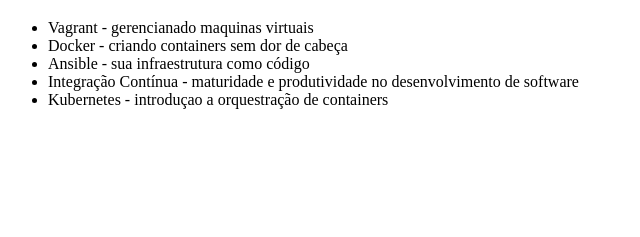
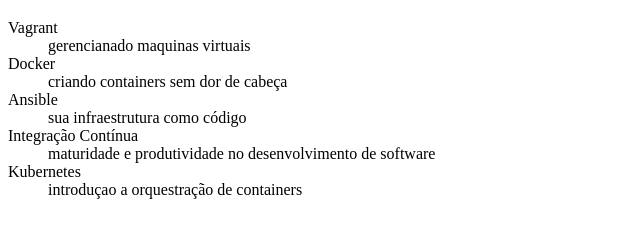
Before and after one commit to marcosaugustomodesto/alura-git-novo, a plain HTML site: page index.html in a window 1280 px wide. Shown: the part 61-298 px from the top of the page, without its empty margins (0-640 px from the left). Drawn offline with Linux system fonts and the light colour scheme.

Commit message:
trocando tag ul por dl e separando os titulos

```diff
--- a/index.html
+++ b/index.html
@@ -7,12 +7,21 @@
 <body>
 	<h1>Curso de devops</h1>
 
-    <ul>
-        <li>Vagrant - gerencianado maquinas virtuais</li>
-        <li>Docker - criando containers sem dor de cabeça</li>
-        <li>Ansible - sua infraestrutura como código</li>
-        <li>Integração Contínua - maturidade e produtividade no desenvolvimento de software</li>
-		<li>Kubernetes - introduçao a orquestração de containers</li>
-    </ul>
+    <dl>
+		<dt>Vagrant</dt>
+        <dd>gerencianado maquinas virtuais</dd>
+
+        <dt>Docker</dt>
+		<dd>criando containers sem dor de cabeça</dd>
+
+        <dt>Ansible</dt>
+		<dd>sua infraestrutura como código</dd>
+
+        <dt>Integração Contínua</dt>
+		<dd>maturidade e produtividade no desenvolvimento de software</dd>
+
+		<dt>Kubernetes</dt>
+		<dd>introduçao a orquestração de containers</dd>
+    </dl>
 </body>
 </html>
```
